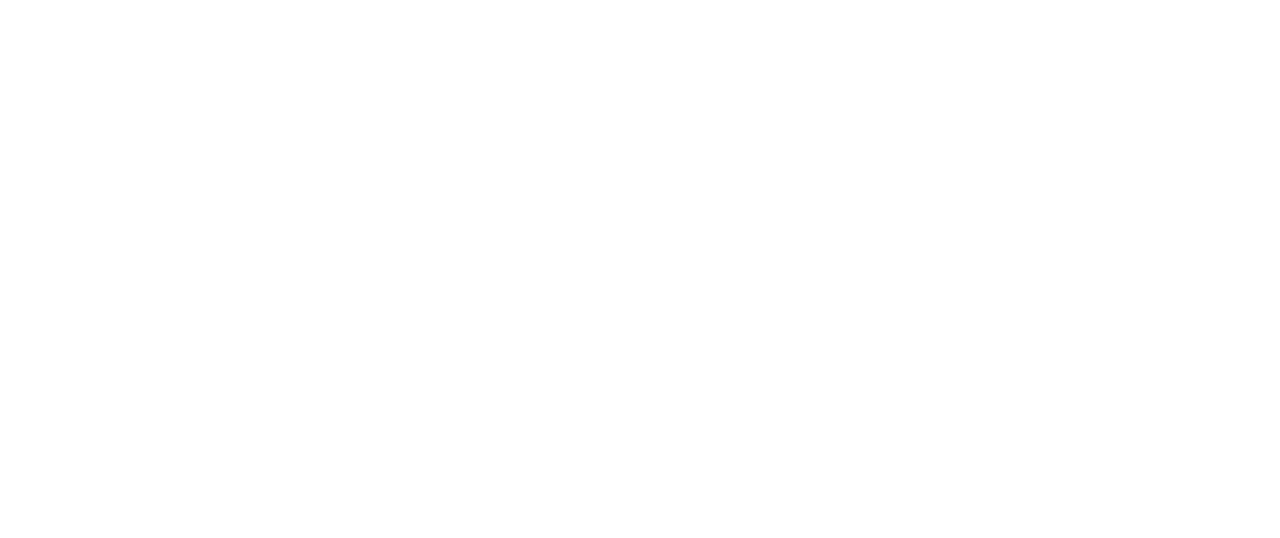
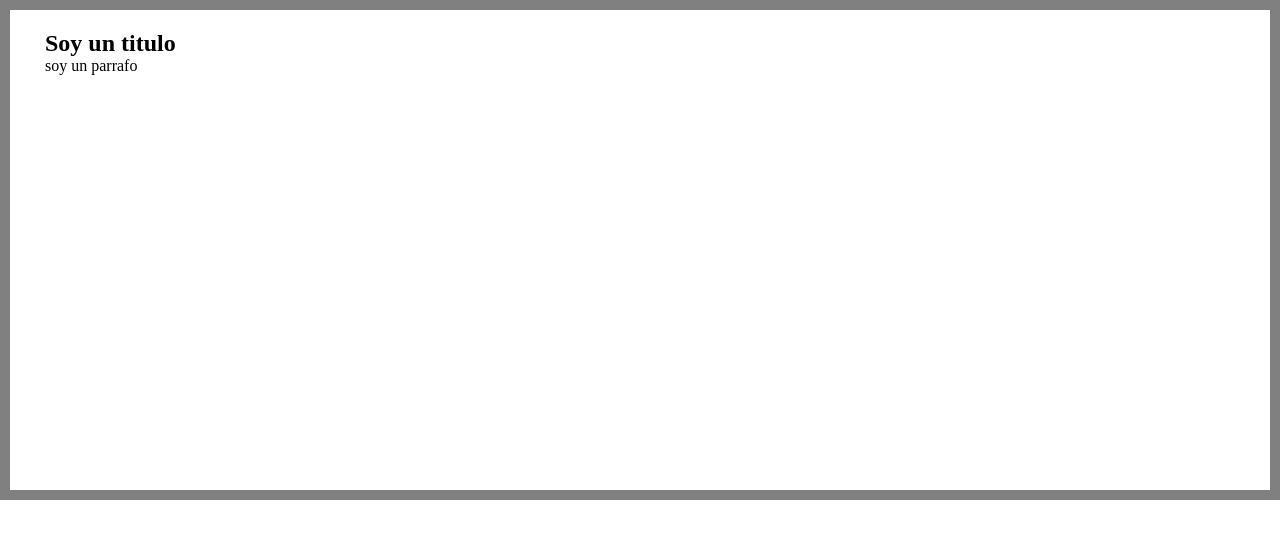
Before and after one commit to andresfmurciaz/ejercicio-HTMLCSS, a plain HTML site: page modeloDeCaja/index.html in a window 1280 px wide. Drawn offline with Linux system fonts and the light colour scheme; files that its build step writes are made by us from their sources.

Commit message:
modelo de caja 2

```diff
--- a/modeloDeCaja/index.html
+++ b/modeloDeCaja/index.html
@@ -7,6 +7,13 @@
     <title>Document</title>
 </head>
 <body>
-
+    <main>
+        <section>
+            <h1>Soy un titulo</h1>
+            <div>
+                <p>soy un parrafo</p>
+            </div>
+        </section>
+    </main>
 </body>
 </html>
--- /dev/null
+++ b/modeloDeCaja/style.css
@@ -0,0 +1,15 @@
+*{
+    /* qiitar por defaul */
+    /* el margin no lo suma solo el border y el apdding */
+    box-sizing: border-box;
+    padding: 0;
+    margin: 0;
+}
+
+main {
+    width: 100%;
+    height: 500px;
+    border:10px solid grey;
+
+    padding: 20px 35px ;
+}
```
Also changed, not shown: ejercicios/calendario.html (renamed from calendario.html), ejercicios/formulario.html (renamed from formulario.html), ejercicios/lista.html (renamed from lista.html), ejercicios/pestañita.html (renamed from pestañita.html), ejercicios/validacion.html (renamed from validacion.html), ejercicios/video.html (renamed from video.html).
